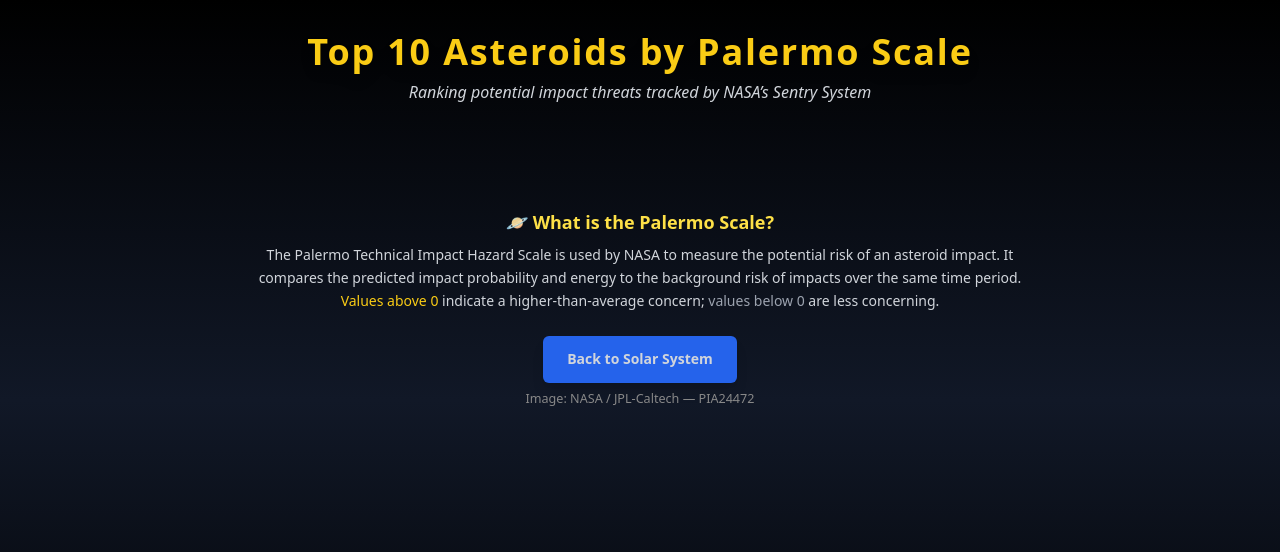
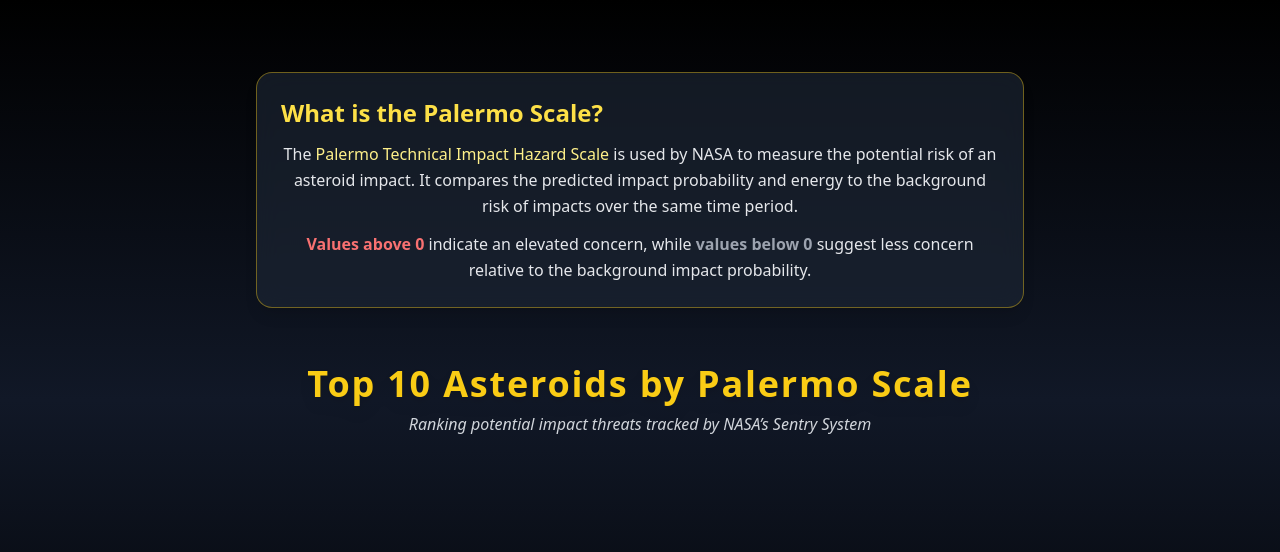
Before and after one commit to sarv198/AstroScopeTest, a Flask app: page /leaderboard in a window 1280 px wide. Shown: the top 552 px of the page. Run offline with Flask 3, Linux system fonts and the light colour scheme; data that the repository does not hold is empty; some libraries are stand-ins or nearby versions.

Commit message:
connected leaderboard with orbital. restyled to be more stylish

```diff
--- a/astroscope/templates/leaderboard.html
+++ b/astroscope/templates/leaderboard.html
@@ -11,6 +11,24 @@
 
   <!-- HEADER -->
   <header class="text-center py-8">
+    <div class="max-w-3xl mx-auto mt-10 mb-8 p-6 rounded-2xl bg-gray-800/60 backdrop-blur-md border border-yellow-400/40 shadow-lg text-gray-200">
+  <h3 class="text-yellow-300 font-bold mb-3 text-2xl flex items-center gap-2">
+    What is the Palermo Scale?
+  </h3>
+  <p class="leading-relaxed text-base">
+    The <span class="text-yellow-200 font-medium">Palermo Technical Impact Hazard Scale</span>
+    is used by NASA to measure the potential risk of an asteroid impact.
+    It compares the predicted impact probability and energy to the background risk of impacts
+    over the same time period.
+  </p>
+  <p class="mt-3 leading-relaxed text-base">
+    <span class="text-red-400 font-semibold">Values above 0</span> indicate an elevated concern,
+    while <span class="text-gray-400 font-semibold">values below 0</span> suggest less concern
+    relative to the background impact probability.
+  </p>
+
+</div>
+    <br>
     <h1 class="text-4xl font-extrabold text-yellow-400 tracking-wider drop-shadow-lg">
       Top 10 Asteroids by Palermo Scale
     </h1>
@@ -53,13 +71,6 @@
 
   <!-- FOOTER / EXPLANATION -->
   <footer class="mt-10 mb-6 w-full max-w-3xl mx-auto text-center text-gray-300 text-sm leading-relaxed">
-    <h3 class="text-yellow-300 font-semibold mb-2 text-lg">🪐 What is the Palermo Scale?</h3>
-    <p>
-      The Palermo Technical Impact Hazard Scale is used by NASA to measure the potential risk of an asteroid impact.
-      It compares the predicted impact probability and energy to the background risk of impacts over the same time period.
-      <br><span class="text-yellow-400">Values above 0</span> indicate a higher-than-average concern;
-      <span class="text-gray-400">values below 0</span> are less concerning.
-    </p>
 
     <button onclick="window.location.href='/main'"
       class="mt-6 px-6 py-3 bg-blue-600 hover:bg-blue-700 rounded-md font-semibold shadow-lg">
```
Also changed, not shown: astroscope/static/index.html (+8 -0 lines).
